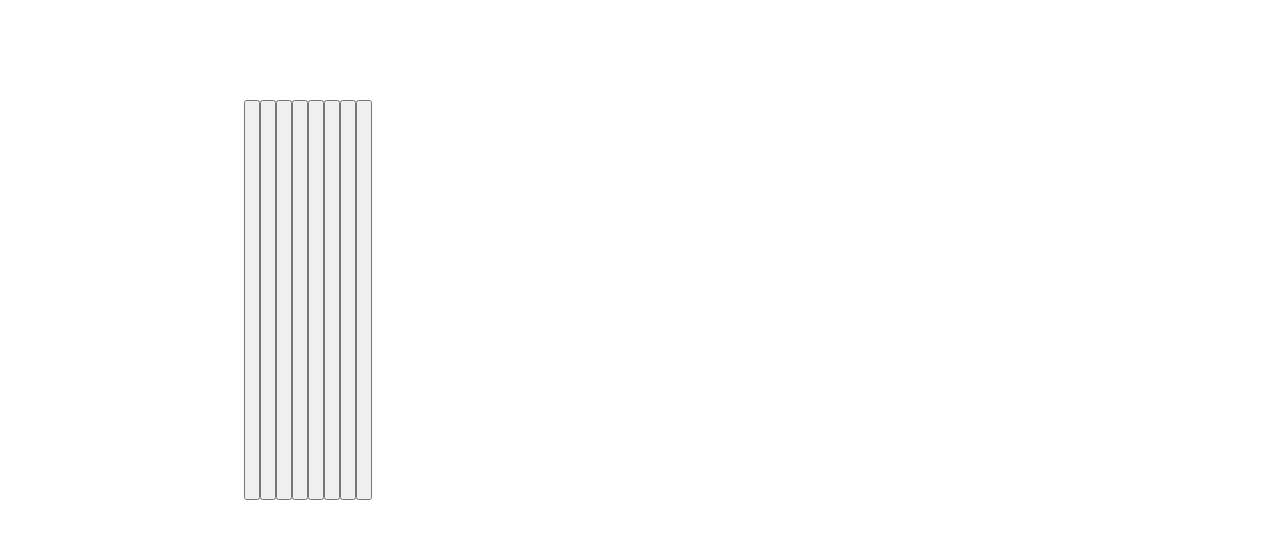
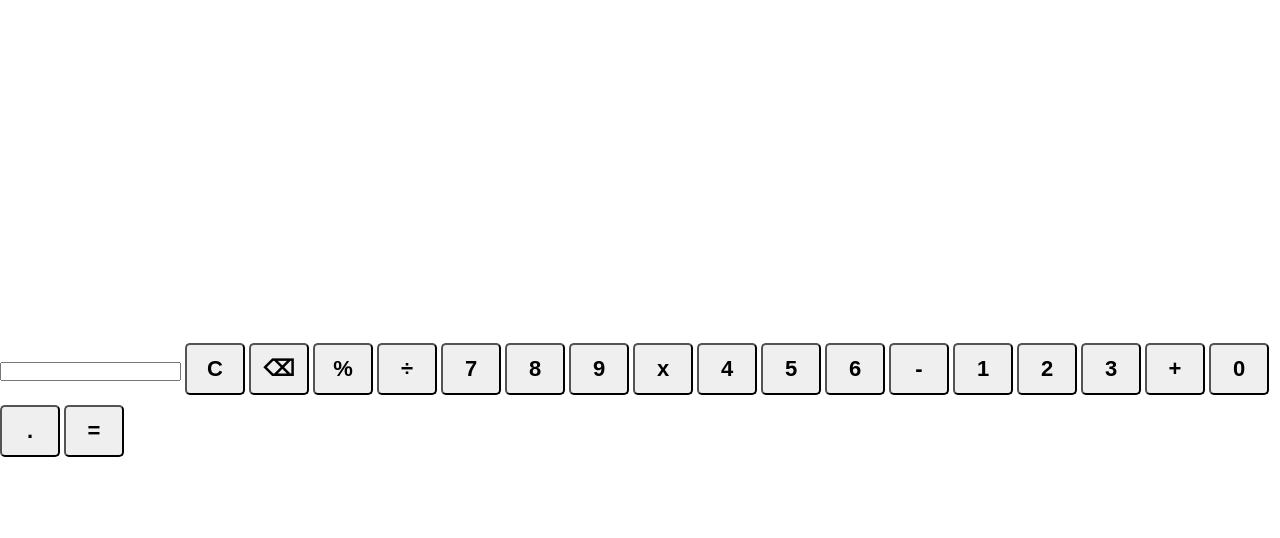
Before and after one commit to JohnReyGimenez/Calculator, a plain HTML site: page index.html in a window 1280 px wide. Drawn offline with Linux system fonts and the light colour scheme.

Commit message:
added more styling for buttons

```diff
--- a/index.html
+++ b/index.html
@@ -8,15 +8,27 @@
     <link rel="stylesheet" href="styles.css">
 </head>
 <body>
-    <div class="container">
-        <button></button>
-        <button></button>
-        <button></button>
-        <button></button>
-        <button></button>
-        <button></button>
-        <button></button>
-        <button></button>
+    <div class="calculator">
+        <input id="display" readonly>
+        <button>C</button>
+        <button>⌫</button>
+        <button>%</button>
+        <button>÷</button>
+        <button>7</button>
+        <button>8</button>
+        <button>9</button>
+        <button>x</button>
+        <button>4</button>
+        <button>5</button>
+        <button>6</button>
+        <button>-</button>
+        <button>1</button>
+        <button>2</button>
+        <button>3</button>
+        <button>+</button>
+        <button>0</button>
+        <button>.</button>
+        <button>=</button>
     </div>
 
 </body>
--- a/styles.css
+++ b/styles.css
@@ -1,8 +1,30 @@
+* {
+    margin: 0;
+    padding: 0;
+    box-sizing: border-box;
+}
+
+body {
+min-height: 100vh;
+background: white;
+display: flex;
+justify-content: center;
+align-items: center;
+}
+
+
 .container {
-    margin: 100px;
-    height: 400px;
-    width: 400px;
-    display: flex;
-    justify-content: center;
-    flex-wrap: wrap;
+
+
 }
+
+button {
+    flex: 0 0 22%;
+    margin: 5px 0;
+    width: 60px;
+    height: 52px;
+    font-size: 22px;
+    font-weight: 600;
+    border-radius: 5px;
+    cursor: pointer;
+}
```
